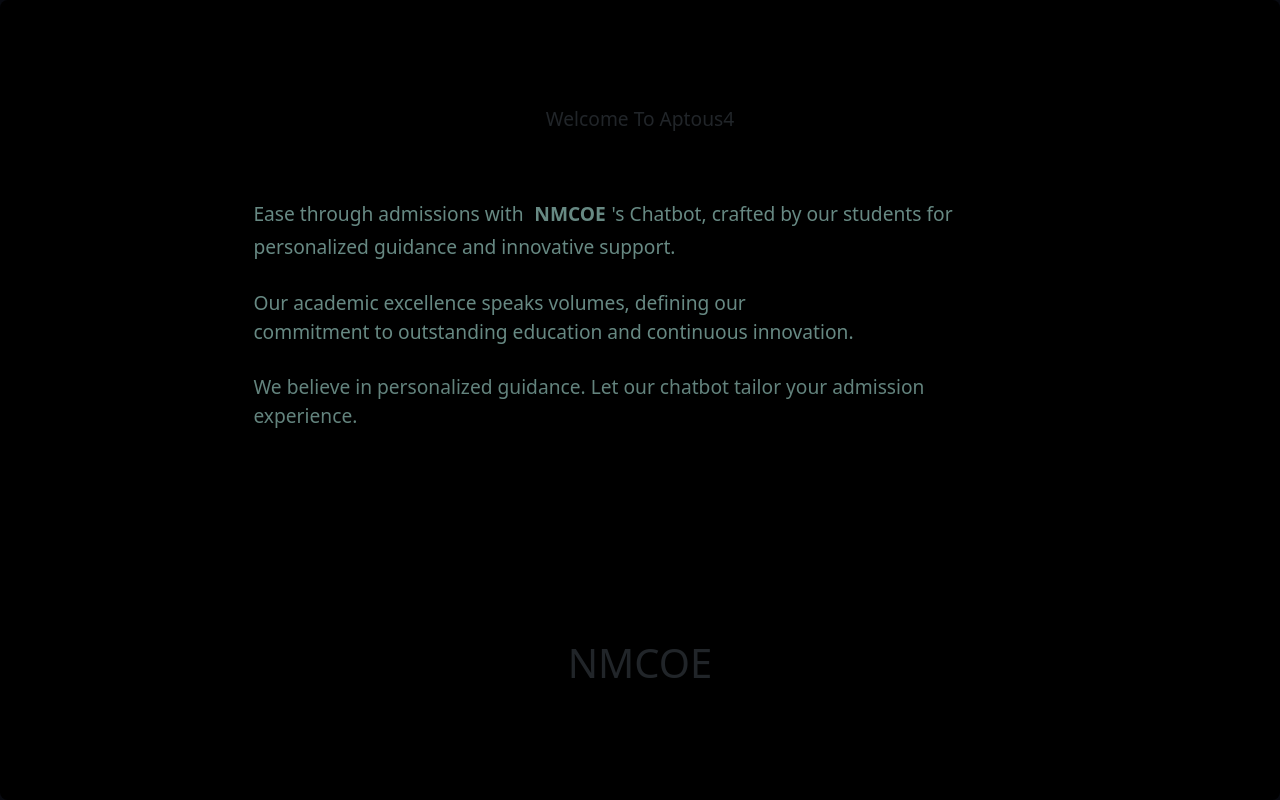
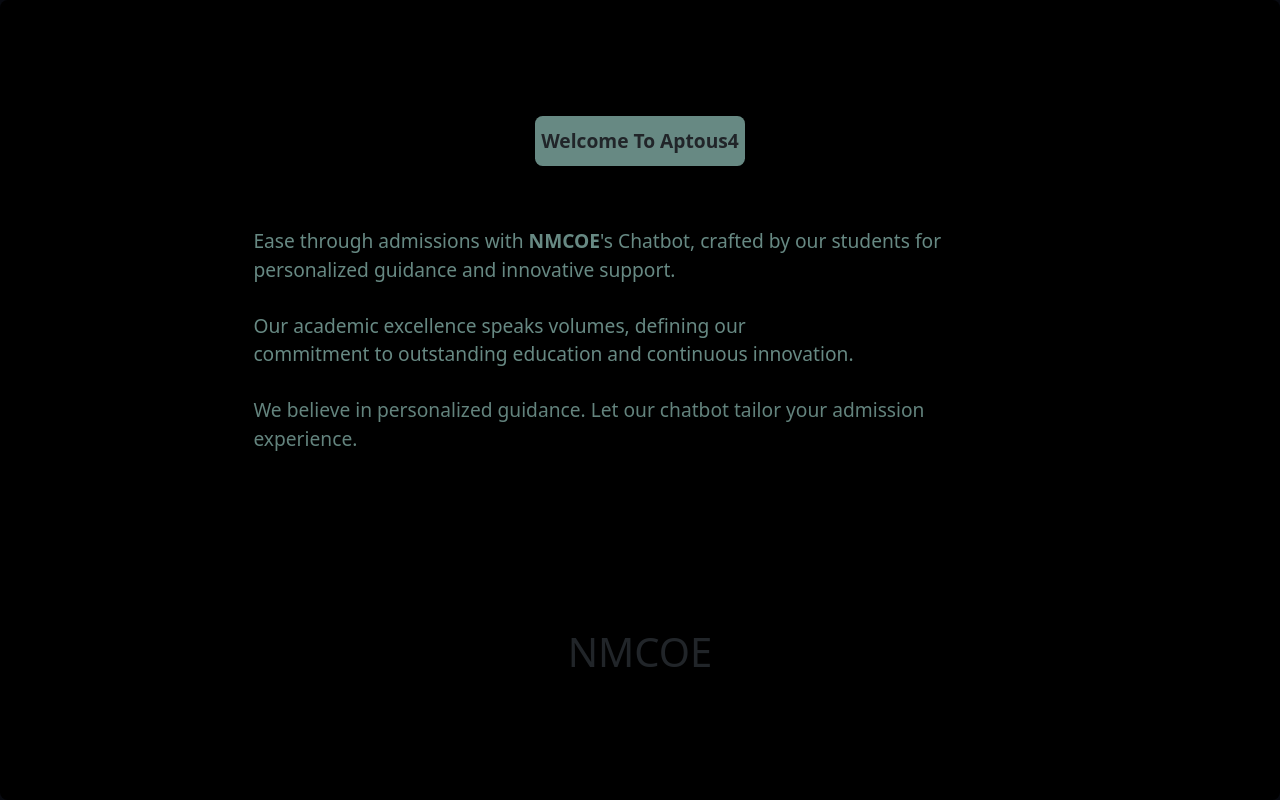
Before and after one commit to Siddh4194/NMCOE-AI-Agent, a React (Create React App) app in the folder client/: page / in a window 1280 px wide. Built offline with nearby package versions, Linux system fonts and the light colour scheme.

Commit message:
Update auth.css

```diff
--- a/client/src/components/authProcess/auth.css
+++ b/client/src/components/authProcess/auth.css
@@ -17,11 +17,18 @@
     /* text-align: left; */
 }
 
-.animate span{
+.animate{
+  display: flex;
+  flex-direction: column;
+}
+
+.textauto{
     background-color: #678983;
     padding: .3em;
     line-height: 2;
+    width: fit-content;
     border-radius: .4em;
+    align-self: center;
     font-weight: bold;
 }
 
@@ -39,7 +46,6 @@
     animation: fadeInUp .2s ease-in-out forwards;
     padding: .2em;
     margin: 1em;
-    z-index: 1;
   }
 
   @keyframes fadeInUp {
```
